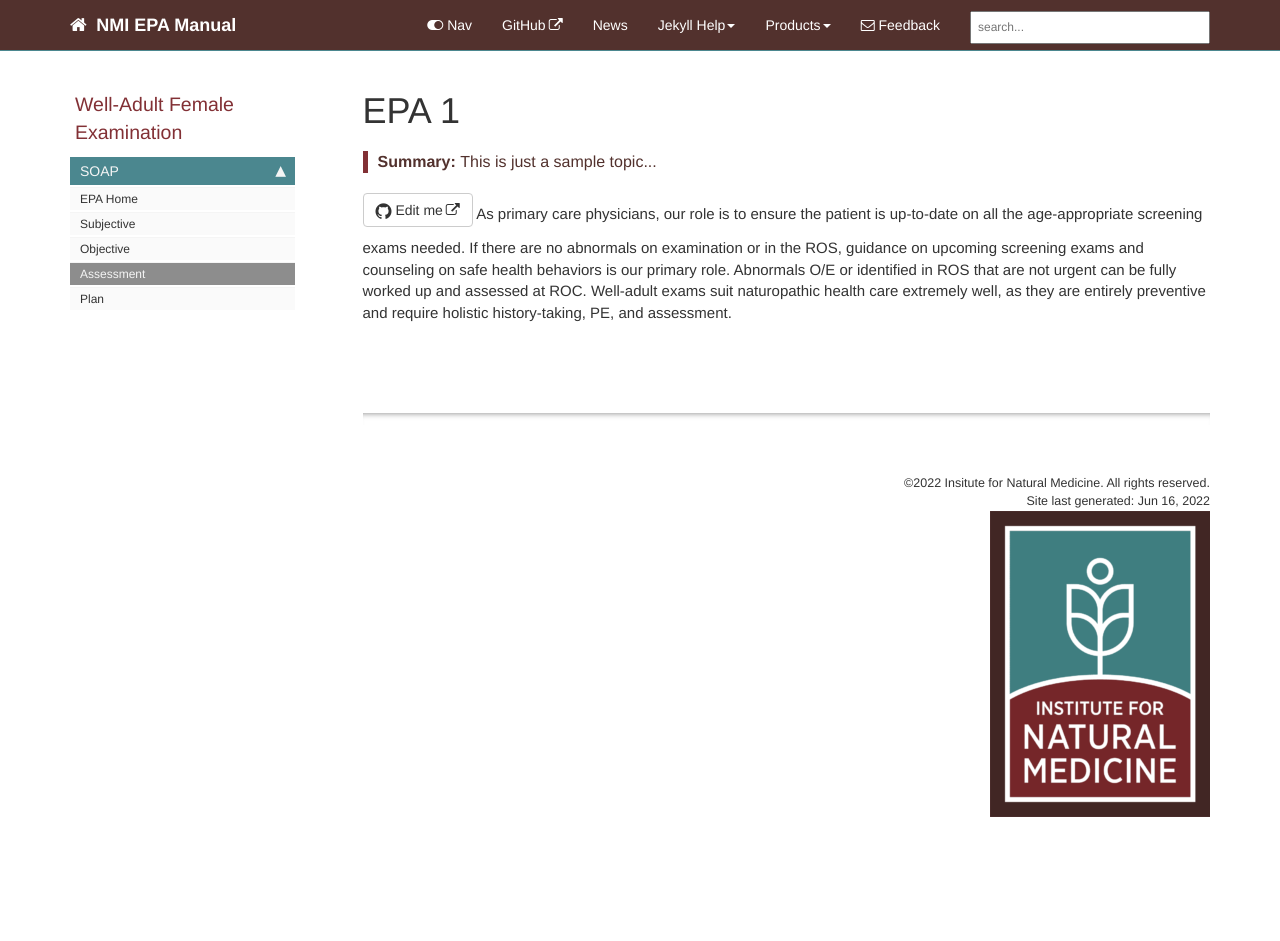
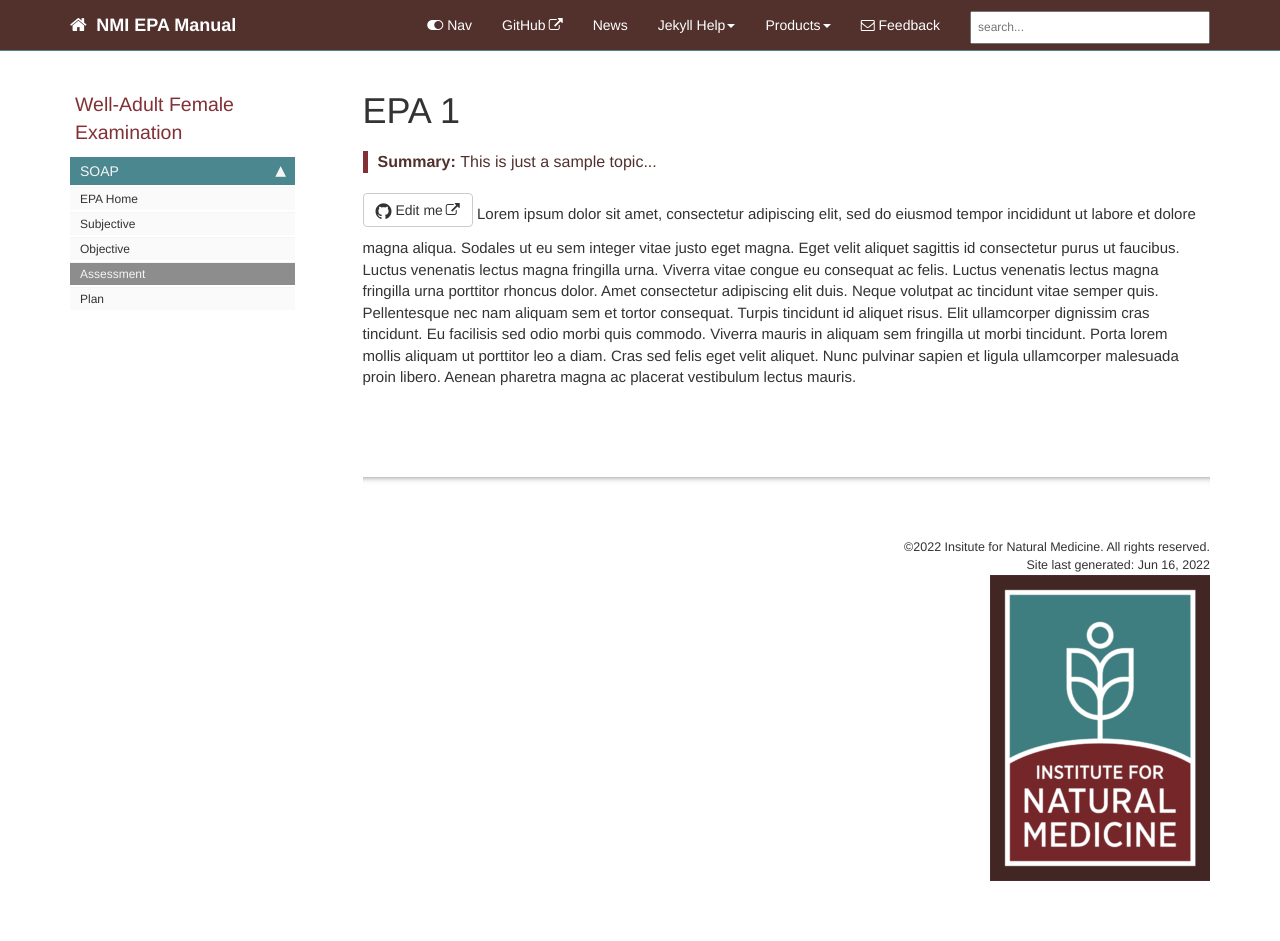
Before and after one commit to naturemed/naturemed.github.io, a Jekyll site: the page built from pages/epa/001/epa001_assessment.html, in a window 1280 px wide. Built offline with Jekyll 4.4.1, drawn with Linux system fonts in a browser that asks for light colours; comment, search, counter and statistics services are not loaded; before the commit the page ends 900 px from its top, so only the background shows below that.

Commit message:
Update epa001_assessment.html

```diff
--- a/pages/epa/001/epa001_assessment.html
+++ b/pages/epa/001/epa001_assessment.html
@@ -7,8 +7,4 @@ permalink: epa001_assessment.html
 folder: epa/001
 ---
 
-As primary care physicians, our role is to ensure the patient is up-to-date on all the age-appropriate screening exams needed. If there are no abnormals on examination or in the ROS, guidance on upcoming screening exams and counseling on safe health behaviors is our primary role.
-
-Abnormals O/E or identified in ROS that are not urgent can be fully worked up and assessed at ROC.
-
-Well-adult exams suit naturopathic health care extremely well, as they are entirely preventive and require holistic history-taking, PE, and assessment.
+Lorem ipsum dolor sit amet, consectetur adipiscing elit, sed do eiusmod tempor incididunt ut labore et dolore magna aliqua. Sodales ut eu sem integer vitae justo eget magna. Eget velit aliquet sagittis id consectetur purus ut faucibus. Luctus venenatis lectus magna fringilla urna. Viverra vitae congue eu consequat ac felis. Luctus venenatis lectus magna fringilla urna porttitor rhoncus dolor. Amet consectetur adipiscing elit duis. Neque volutpat ac tincidunt vitae semper quis. Pellentesque nec nam aliquam sem et tortor consequat. Turpis tincidunt id aliquet risus. Elit ullamcorper dignissim cras tincidunt. Eu facilisis sed odio morbi quis commodo. Viverra mauris in aliquam sem fringilla ut morbi tincidunt. Porta lorem mollis aliquam ut porttitor leo a diam. Cras sed felis eget velit aliquet. Nunc pulvinar sapien et ligula ullamcorper malesuada proin libero. Aenean pharetra magna ac placerat vestibulum lectus mauris.
```
